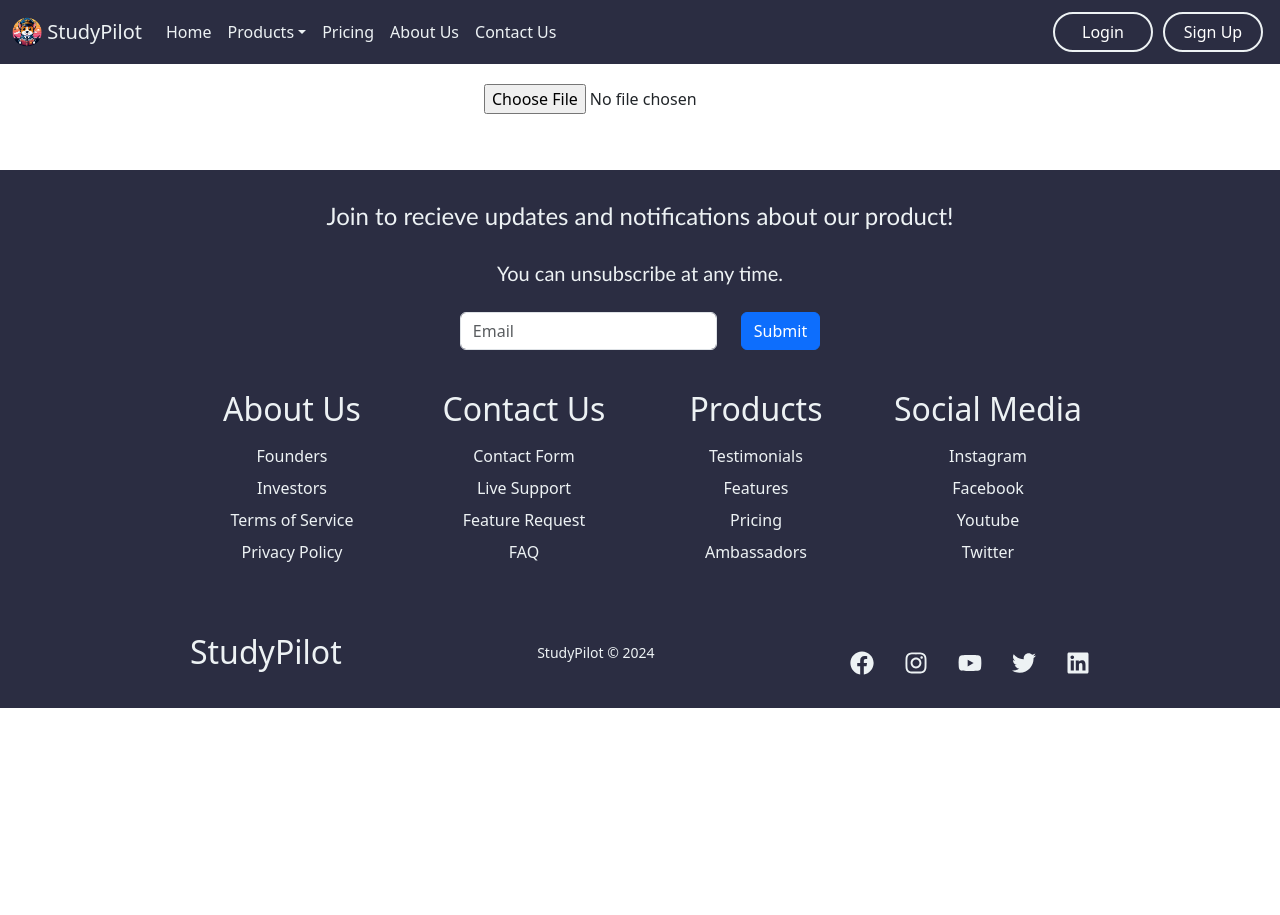
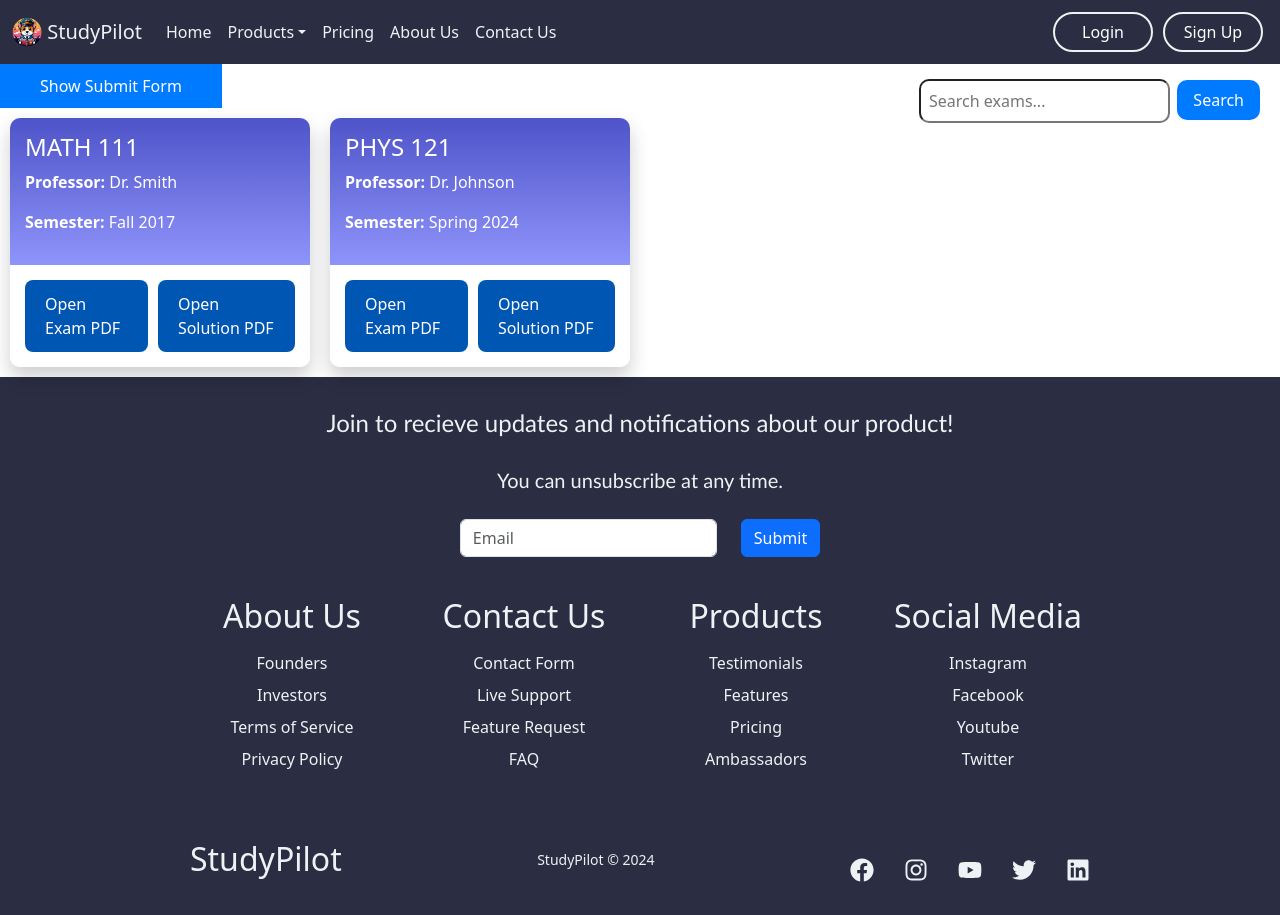
Before and after one commit to shricharanks108/studypilot, a React (Create React App) app: page /test in a window 1280 px wide. Before the commit the page ends 800 px from the top, so only its background shows below. Built offline with nearby package versions, Linux system fonts and the light colour scheme.

Commit message:
ExamPage updates

```diff
--- a/src/pages/ExamsPage/ExamsPage.css
+++ b/src/pages/ExamsPage/ExamsPage.css
@@ -1,37 +1,93 @@
-.upload-section,
-.exams-section {
-  margin-bottom: 20px;
+/* Styles for search input */
+.search-input {
+  border-radius: 10px; /* Rounded corners */
+  padding: 8px; /* Padding for better appearance */
+  position: absolute; /* Positioning absolute */
+  top: 79px; /* Distance from the top */
+  right: 110px; /* Distance from the right */
 }
 
-.pdf-viewer {
-  display: none;
-}
-/* ExamsPage.css */
-#exams-page-container {
-  display: flex;
-  flex-direction: column;
-  align-items: center;
-  padding: 20px;
+/* Styles for search button */
+.search-button {
+  border-radius: 10px; /* Rounded corners */
+  padding: 8px 16px; /* Padding for better appearance */
+  position: absolute; /* Positioning absolute */
+  top: 80px; /* Distance from the top */
+  right: 20px; /* Distance from the right */
 }
 
-#exam-list {
-  list-style: none;
-  padding: 0;
-  width: 100%;
-  margin-top: 20px;
+/* Styles for submit form */
+.submit-resources {
+  display: flex;
+  flex-direction: column; /* Stack elements vertically */
+  align-items: center; /* Center elements horizontally */
+  margin-top: 20px; /* Add space between the search box and submit button */
 }
 
-#exam-list li {
-  cursor: pointer;
-  padding: 10px;
-  border-bottom: 1px solid #ccc;
+.submit-resources button {
+  margin-top: 20px; /* Add margin above the button */
+  border-radius: 10px;
 }
 
-#exam-list li:hover {
-  background-color: #f0f0f0;
+/* Exams container */
+#examsContainer {
+  display:grid;
+  grid-template-columns: repeat(auto-fill, minmax(300px, 1fr));
+  gap: 20px;
+  padding: 10px;
+  justify-content: center;
 }
 
-#pdf-viewer {
-  width: 100%;
-  margin-top: 20px;
+/* Styles for exam cards */
+.exam-card {
+  border: none; /* Remove border */
+  border-radius: 10px; /* Increase border-radius */
+  overflow: hidden;
+  box-shadow: 0 10px 20px rgba(0, 0, 0, 0.2); /* Soften and spread the shadow */
+  transition: transform 0.3s ease, box-shadow 0.3s ease;
 }
+
+.exam-card:hover {
+  transform: translateY(-5px); /* Add a lift effect on hover */
+  box-shadow: 0 15px 30px rgba(0, 0, 0, 0.2);
+}
+
+/* Styles for exam header */
+.exam-header {
+  padding: 15px;
+  background-image: linear-gradient(to bottom, #4e54c8, #8f94fb);
+  color: #fff; /* Change text color for better contrast */
+  cursor: pointer;
+}
+
+.exam-header h3 {
+  font-size: 1.5rem; /* Increase font size */
+}
+
+.exam-header p {
+  font-size: 1rem; /* Increase font size */
+}
+
+/* Styles for exam body */
+.exam-body {
+  display: flex;
+  justify-content: center; /* Center the buttons horizontally */
+  gap: 10px; /* Add space between buttons */
+  padding: 15px;
+  background-color: #fff;
+}
+
+/* Styles for PDF link */
+.exam-body a {
+  padding: 12px 20px; /* Adjust padding for better appearance */
+  background-color: #0056b3; /* Darken the button color for a modern look */
+  color: #fff;
+  text-decoration: none;
+  border-radius: 8px; /* Round the corners of the link/button */
+  transition: background-color 0.3s ease, transform 0.2s ease;
+}
+
+.exam-body a:hover {
+  background-color: #003d82; /* Further darken on hover */
+  transform: scale(1.05); /* Slight increase in size on hover */
+}
--- a/src/pages/ExamsPage/ExamsPage.js
+++ b/src/pages/ExamsPage/ExamsPage.js
@@ -1,43 +1,110 @@
 import React, { useState } from 'react';
 import './ExamsPage.css';
 
-function ExamsPage() {
-  const [exams, setExams] = useState([]);
-  const [selectedExam, setSelectedExam] = useState(null);
+const ExamsPage = () => {
+  const [exams, setExams] = useState([
+    {
+      course: "MATH 111",
+      professor: "Dr. Smith",
+      semester: "Fall 2017",
+      pdfLink: "https://math.njit.edu/sites/math/files/Math%20111%20Exam%20I%20-%20Fall%202017.pdf",
+      solutionPdfLink: "https://math.njit.edu/sites/math/files/Math%20111%20Exam%20I%20Solutions%20-%20Fall%202017.pdf"
+    },
+    {
+      course: "PHYS 121",
+      professor: "Dr. Johnson",
+      semester: "Spring 2024",
+      pdfLink: "https://physics.njit.edu/sites/physics/files/Practice%20problems%2C%20Physics%20111%20Common%20Exam%203%2C%20Spring%202024.pdf",
+      solutionPdfLink: "https://physics.njit.edu/sites/physics/files/Formula%20Chart%2C%20Physics%20111%2C%20Common%20Exam%203%20and%20%20Final%20Exam.pdf"
+    },
+    // Add more exam objects here
+  ]);
 
-  function handleFileUpload(event) {
-    const file = event.target.files[0];
-    const courseTag = window.prompt('Please enter the course tag for this exam:');
-    if (file && courseTag) {
-      const newExam = { courseTag, fileName: file.name, file: file };
-      setExams([...exams, newExam]);
-    }
+  const [showSubmitForm, setShowSubmitForm] = useState(false);
+
+  const [newResource, setNewResource] = useState({
+    course: "",
+    professor: "",
+    semester: "",
+    pdfLink: "",
+    solutionPdfLink: ""
+  });
+
+  const handleChange = (e) => {
+    const { name, value } = e.target;
+    setNewResource(prevState => ({
+      ...prevState,
+      [name]: value
+    }));
   }
 
-  function openPDF(exam) {
-    setSelectedExam(exam);
+  const handleSubmit = () => {
+    setExams(prevExams => [...prevExams, newResource]);
+    setNewResource({
+      course: "",
+      professor: "",
+      semester: "",
+      pdfLink: "",
+      solutionPdfLink: ""
+    });
+  }
+
+  const toggleSubmitForm = () => {
+    setShowSubmitForm(!showSubmitForm);
+  }
+
+  const searchExams = () => {
+    const searchTerm = document.getElementById("searchInput").value.toLowerCase();
+    const filteredExams = exams.filter(exam =>
+      exam.course.toLowerCase().includes(searchTerm) ||
+      exam.professor.toLowerCase().includes(searchTerm) ||
+      exam.semester.toLowerCase().includes(searchTerm)
+    );
+    setExams(filteredExams);
+  }
+
+  const toggleCollapse = (index) => {
+    const newExams = [...exams];
+    newExams[index].collapsed = !newExams[index].collapsed;
+    setExams(newExams);
+  }
+
+  const displayExams = () => {
+    return exams.map((exam, index) => (
+      <div key={index} className="exam-card">
+        <div className="exam-header" onClick={() => toggleCollapse(index)}>
+          <h3>{exam.course}</h3>
+          <p><strong>Professor:</strong> {exam.professor}</p>
+          <p><strong>Semester:</strong> {exam.semester}</p>
+        </div>
+        {!exam.collapsed &&
+          <div className="exam-body">
+            <a href={exam.pdfLink} target="_blank" rel="noopener noreferrer">Open Exam PDF</a>
+            <a href={exam.solutionPdfLink} target="_blank" rel="noopener noreferrer">Open Solution PDF</a>
+          </div>
+        }
+      </div>
+    ));
   }
 
   return (
-    <div id='exams-page-container'>
-      <input type='file' accept='.pdf' onChange={handleFileUpload} />
-      <ul id='exam-list'>
-        {exams.map((exam, index) => (
-          <li key={index} onClick={() => openPDF(exam)}>
-            {exam.courseTag} - {exam.fileName}
-          </li>
-        ))}
-      </ul>
-      {selectedExam && (
-        <div id='pdf-viewer'>
-          <iframe
-            src={URL.createObjectURL(selectedExam.file)}
-            width='100%'
-            height='500px'
-            title='PDF Viewer'
-          ></iframe>
+    <div>
+      <button onClick={toggleSubmitForm}>{showSubmitForm ? "Hide Submit Form" : "Show Submit Form"}</button>
+      {showSubmitForm &&
+        <div className="submit-resources">
+          <input type="text" name="course" value={newResource.course} onChange={handleChange} placeholder="Course" />
+          <input type="text" name="professor" value={newResource.professor} onChange={handleChange} placeholder="Professor" />
+          <input type="text" name="semester" value={newResource.semester} onChange={handleChange} placeholder="Semester" />
+          <input type="text" name="pdfLink" value={newResource.pdfLink} onChange={handleChange} placeholder="Exam PDF Link" />
+          <input type="text" name="solutionPdfLink" value={newResource.solutionPdfLink} onChange={handleChange} placeholder="Solution PDF Link" />
+          <button onClick={handleSubmit} className="submit-button">Submit Resource</button>
         </div>
-      )}
+      }
+      <input type="text" id="searchInput" placeholder="Search exams..." className="search-input" />
+      <button onClick={searchExams} className="search-button">Search</button>
+      <div id="examsContainer">
+        {displayExams()}
+      </div>
     </div>
   );
 }
```
